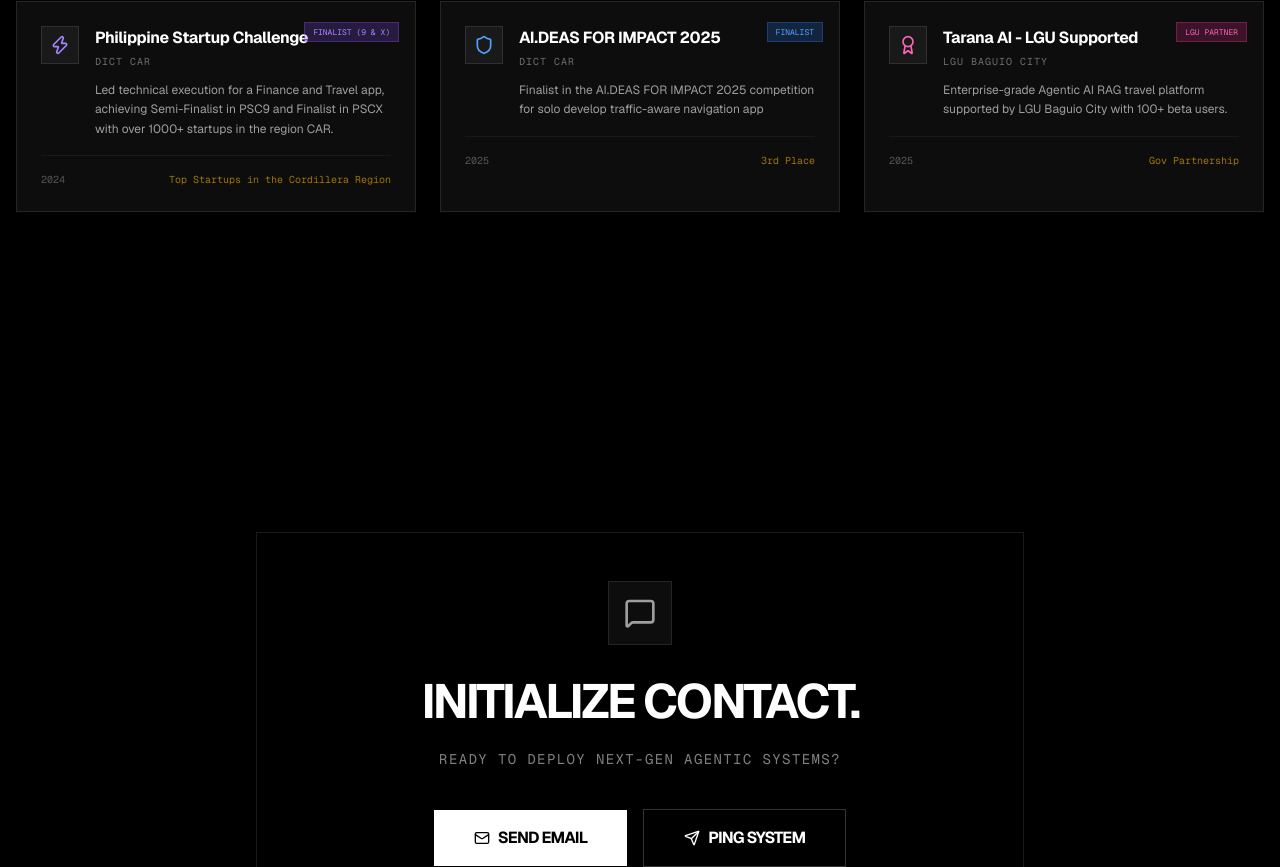
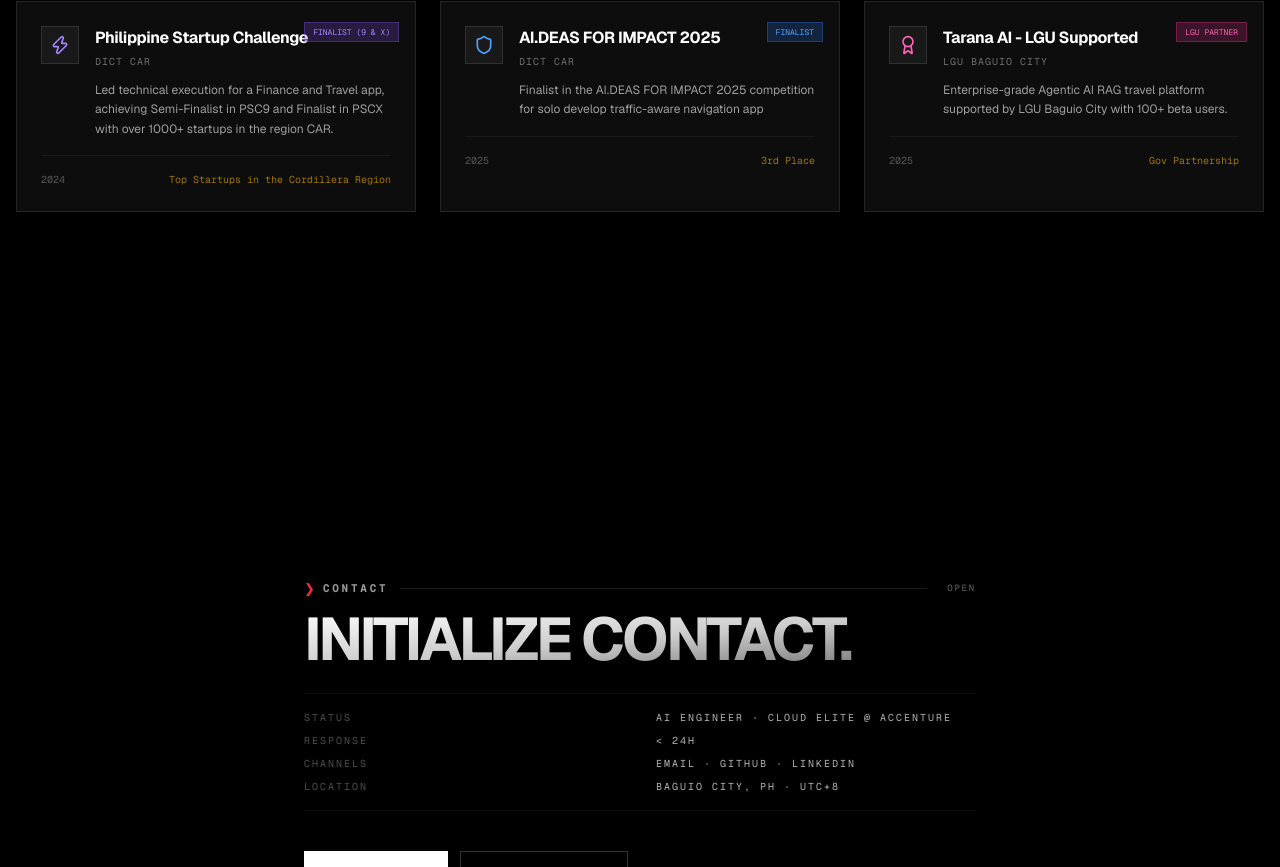
Before and after one commit to donyelqt/donielearys, a Next.js app: page / in a window 1280 px wide. Shown: the part 11133-12000 px from the top of the page. Built offline with nearby package versions, Linux system fonts and the light colour scheme.

Commit message:
feat(Contact): enhance contact section with clipboard functionality and improved layout

```diff
--- a/src/components/sections/Contact.tsx
+++ b/src/components/sections/Contact.tsx
@@ -1,46 +1,168 @@
 "use client"
 
-import React from 'react'
-import { motion } from 'framer-motion'
-import { Mail, MessageSquare, Send } from 'lucide-react'
+import React, { useCallback, useRef, useState } from 'react'
+import { motion, useReducedMotion } from 'framer-motion'
+
+const EMAIL = 'arysantonio123@gmail.com'
+const GITHUB_URL = 'https://github.com/donyelqt'
+const LINKEDIN_URL = 'https://linkedin.com/in/donielearysantonio'
 
 export default function Contact() {
+  const prefersReducedMotion = useReducedMotion()
+  const [copied, setCopied] = useState(false)
+  const timerRef = useRef<ReturnType<typeof setTimeout> | null>(null)
+
+  const handleCopy = useCallback(async () => {
+    try {
+      if (navigator.clipboard?.writeText) {
+        await navigator.clipboard.writeText(EMAIL)
+      } else {
+        const ta = document.createElement('textarea')
+        ta.value = EMAIL
+        ta.setAttribute('readonly', '')
+        ta.style.position = 'absolute'
+        ta.style.left = '-9999px'
+        document.body.appendChild(ta)
+        ta.select()
+        document.execCommand('copy')
+        document.body.removeChild(ta)
+      }
+      setCopied(true)
+      if (timerRef.current) clearTimeout(timerRef.current)
+      timerRef.current = setTimeout(() => setCopied(false), 1800)
+    } catch {
+      /* silently fall back — mailto still works */
+    }
+  }, [])
+
   return (
-    <section id="contact" className="py-20 px-4">
-      <div className="max-w-3xl mx-auto glass p-8 md:p-12 rounded-none text-center border-t-2 border-white/10">
+    <section id="contact" className="py-24 md:py-32 px-4">
+      <div className="max-w-2xl mx-auto">
+        {/* Terminal session header — matches Preloader/About/Hero language */}
         <motion.div
-          initial={{ opacity: 0, scale: 0.9 }}
-          whileInView={{ opacity: 1, scale: 1 }}
-          transition={{ duration: 0.5 }}
-          viewport={{ once: true }}
+          initial={{ opacity: 0, y: 12 }}
+          whileInView={{ opacity: 1, y: 0 }}
+          transition={prefersReducedMotion ? { duration: 0 } : { duration: 0.45 }}
+          viewport={{ once: true, amount: 0.4 }}
+          className="flex items-center gap-2 mb-3"
         >
-          <div className="w-16 h-16 bg-white/5 rounded-none flex items-center justify-center mx-auto mb-8 border border-white/10">
-            <MessageSquare className="w-8 h-8 text-white/60" />
+          <span className="text-red-500 text-[13px] font-mono select-none leading-none" aria-hidden="true">❯</span>
+          <h2 className="text-[10px] sm:text-[11px] font-mono font-bold text-white/60 uppercase tracking-[0.2em] sm:tracking-[0.25em]">
+            Contact
+          </h2>
+          <span className="flex-1 h-px bg-white/10 ml-1" aria-hidden="true" />
+          <span className="flex items-center gap-1.5 text-[9px] font-mono uppercase tracking-[0.2em] text-white/40">
+            <span
+              className="inline-block w-1.5 h-1.5 rounded-full"
+              style={{ backgroundColor: 'hsl(var(--crimson))', boxShadow: '0 0 6px hsla(var(--crimson), 0.55)' }}
+              aria-hidden="true"
+            />
+            open
+          </span>
+        </motion.div>
+
+        {/* Headline — uses site-wide tracking-tighter uppercase pattern */}
+        <motion.h2
+          initial={{ opacity: 0, y: 12 }}
+          whileInView={{ opacity: 1, y: 0 }}
+          transition={prefersReducedMotion ? { duration: 0 } : { duration: 0.45, delay: 0.05 }}
+          viewport={{ once: true, amount: 0.4 }}
+          className="text-4xl md:text-6xl font-bold tracking-tighter bg-clip-text text-transparent bg-linear-to-br from-white via-white/80 to-white/40 mb-6 uppercase"
+        >
+          Initialize Contact.
+        </motion.h2>
+
+        {/* Metadata strip — monospace, terminal-feel, mirrors Preloader/Competitions */}
+        <motion.dl
+          initial={{ opacity: 0, y: 12 }}
+          whileInView={{ opacity: 1, y: 0 }}
+          transition={prefersReducedMotion ? { duration: 0 } : { duration: 0.45, delay: 0.1 }}
+          viewport={{ once: true, amount: 0.4 }}
+          className="grid grid-cols-1 sm:grid-cols-2 gap-x-8 gap-y-2 mb-10 text-[10px] font-mono uppercase tracking-[0.2em] border-t border-b border-white/5 py-4"
+        >
+          <div className="flex items-baseline justify-between gap-3 sm:contents">
+            <dt className="text-white/30">Status</dt>
+            <dd className="text-white/70 sm:text-left">
+              AI Engineer · Cloud Elite @ Accenture
+            </dd>
           </div>
-          <h2 className="text-3xl md:text-5xl font-bold mb-6 tracking-tighter uppercase">Initialize Contact.</h2>
-          <p className="text-white/50 text-sm font-mono mb-10 uppercase tracking-widest">
-            Ready to deploy next-gen agentic systems?
-          </p>
+          <div className="flex items-baseline justify-between gap-3 sm:contents">
+            <dt className="text-white/30">Response</dt>
+            <dd className="text-white/70 sm:text-left">{'< 24h'}</dd>
+          </div>
+          <div className="flex items-baseline justify-between gap-3 sm:contents">
+            <dt className="text-white/30">Channels</dt>
+            <dd className="text-white/70 sm:text-left">Email · GitHub · LinkedIn</dd>
+          </div>
+          <div className="flex items-baseline justify-between gap-3 sm:contents">
+            <dt className="text-white/30">Location</dt>
+            <dd className="text-white/70 sm:text-left">Baguio City, PH · UTC+8</dd>
+          </div>
+        </motion.dl>
 
-          <div className="flex flex-col md:flex-row gap-4 justify-center items-center">
+        {/* Action row — single primary + clipboard secondary, matching Hero button styling */}
+        <motion.div
+          initial={{ opacity: 0, y: 12 }}
+          whileInView={{ opacity: 1, y: 0 }}
+          transition={prefersReducedMotion ? { duration: 0 } : { duration: 0.45, delay: 0.15 }}
+          viewport={{ once: true, amount: 0.4 }}
+          className="flex flex-col sm:flex-row gap-3"
+        >
           <a
-              href="mailto:arysantonio123@gmail.com"
-              className="w-full md:w-auto px-10 py-4 bg-white text-black font-bold rounded-none flex items-center justify-center gap-2 hover:bg-white/90 transition-all group uppercase tracking-tighter"
+            href={`mailto:${EMAIL}`}
+            aria-label={`Send email to ${EMAIL}`}
+            className="px-6 py-3 bg-white text-black text-[11px] font-bold rounded-none flex items-center justify-center gap-2 hover:bg-white/90 transition-all uppercase tracking-widest focus-visible:outline-none focus-visible:ring-2 focus-visible:ring-white/50 focus-visible:ring-offset-2 focus-visible:ring-offset-black"
           >
-              <Mail className="w-4 h-4" />
+            <span className="text-black/70" aria-hidden="true">❯</span>
             Send Email
           </a>
+          <button
+            type="button"
+            onClick={handleCopy}
+            aria-label={copied ? 'Email address copied to clipboard' : 'Copy email address to clipboard'}
+            aria-live="polite"
+            className="px-6 py-3 border border-white/20 text-white text-[11px] font-bold rounded-none hover:bg-white/5 transition-all uppercase tracking-widest flex items-center justify-center gap-2 focus-visible:outline-none focus-visible:ring-2 focus-visible:ring-white/50 focus-visible:ring-offset-2 focus-visible:ring-offset-black"
+          >
+            <span className="text-white/50" aria-hidden="true">❯</span>
+            {copied ? 'Copied' : 'Copy Address'}
+          </button>
+        </motion.div>
+
+        {/* Profile links — direct to GitHub & LinkedIn, same CTA styling as Hero */}
+        <motion.div
+          initial={{ opacity: 0, y: 12 }}
+          whileInView={{ opacity: 1, y: 0 }}
+          transition={prefersReducedMotion ? { duration: 0 } : { duration: 0.45, delay: 0.2 }}
+          viewport={{ once: true, amount: 0.4 }}
+          className="flex flex-col sm:flex-row gap-3 mt-3"
+        >
           <a
-              href="https://linkedin.com/in/donielearysantonio"
+            href={GITHUB_URL}
             target="_blank"
             rel="noopener noreferrer"
-              className="w-full md:w-auto px-10 py-4 border border-white/20 text-white font-bold rounded-none hover:bg-white/5 transition-all flex items-center justify-center gap-2 uppercase tracking-tighter"
+            aria-label="Open GitHub profile (donyelqt)"
+            className="px-6 py-3 border border-white/20 text-white text-[11px] font-bold rounded-none hover:bg-white/5 transition-all uppercase tracking-widest flex items-center justify-center gap-2 focus-visible:outline-none focus-visible:ring-2 focus-visible:ring-white/50 focus-visible:ring-offset-2 focus-visible:ring-offset-black"
           >
-              <Send className="w-4 h-4" />
-              Ping System
+            <span className="text-white/50" aria-hidden="true">❯</span>
+            GitHub
           </a>
-          </div>
+          <a
+            href={LINKEDIN_URL}
+            target="_blank"
+            rel="noopener noreferrer"
+            aria-label="Open LinkedIn profile (donielearysantonio)"
+            className="px-6 py-3 border border-white/20 text-white text-[11px] font-bold rounded-none hover:bg-white/5 transition-all uppercase tracking-widest flex items-center justify-center gap-2 focus-visible:outline-none focus-visible:ring-2 focus-visible:ring-white/50 focus-visible:ring-offset-2 focus-visible:ring-offset-black"
+          >
+            <span className="text-white/50" aria-hidden="true">❯</span>
+            LinkedIn
+          </a>
         </motion.div>
+
+        {/* Email fallback link — assistive tech + JS-disabled fallback */}
+        <p className="mt-6 text-[9px] font-mono uppercase tracking-[0.2em] text-white/25 break-all">
+          <span className="text-white/40">{'// '}</span>
+          {EMAIL}
+        </p>
       </div>
     </section>
   )
```
Lines whose indentation alone changed are shown as unchanged.
